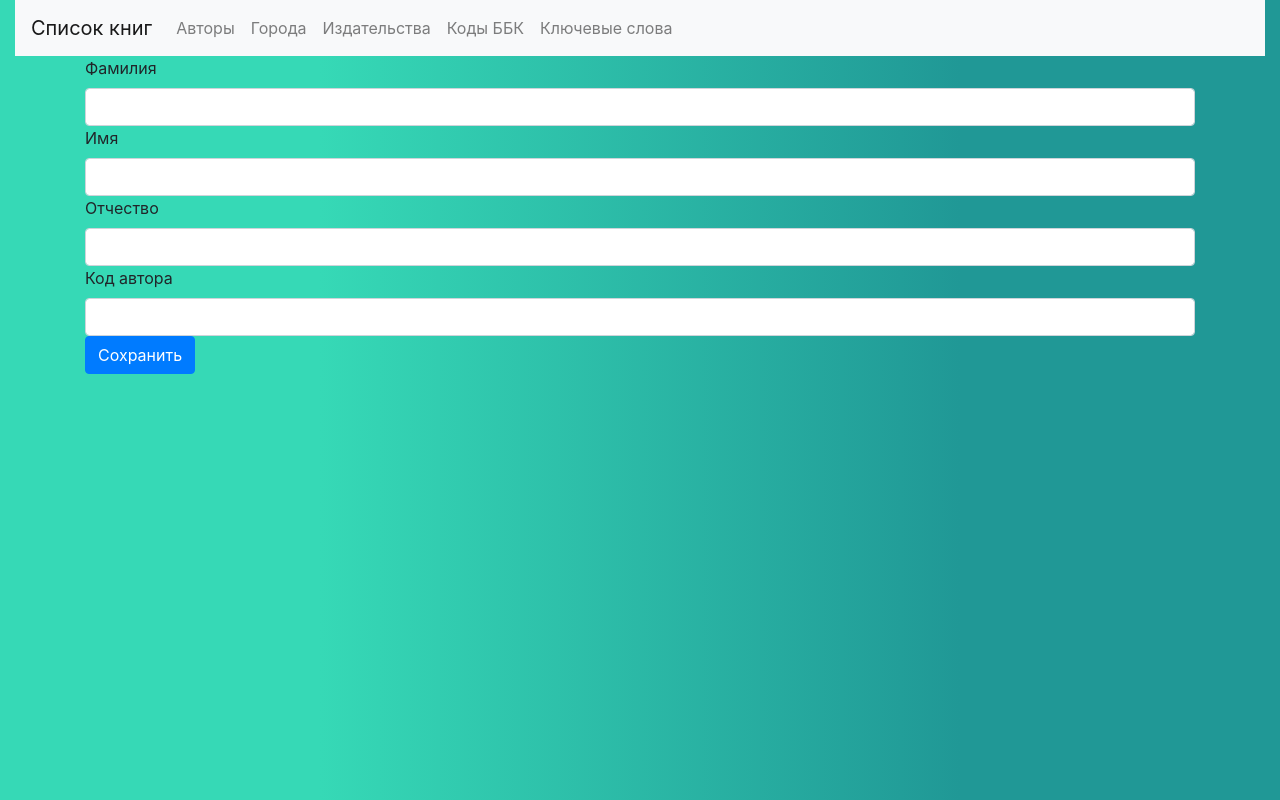
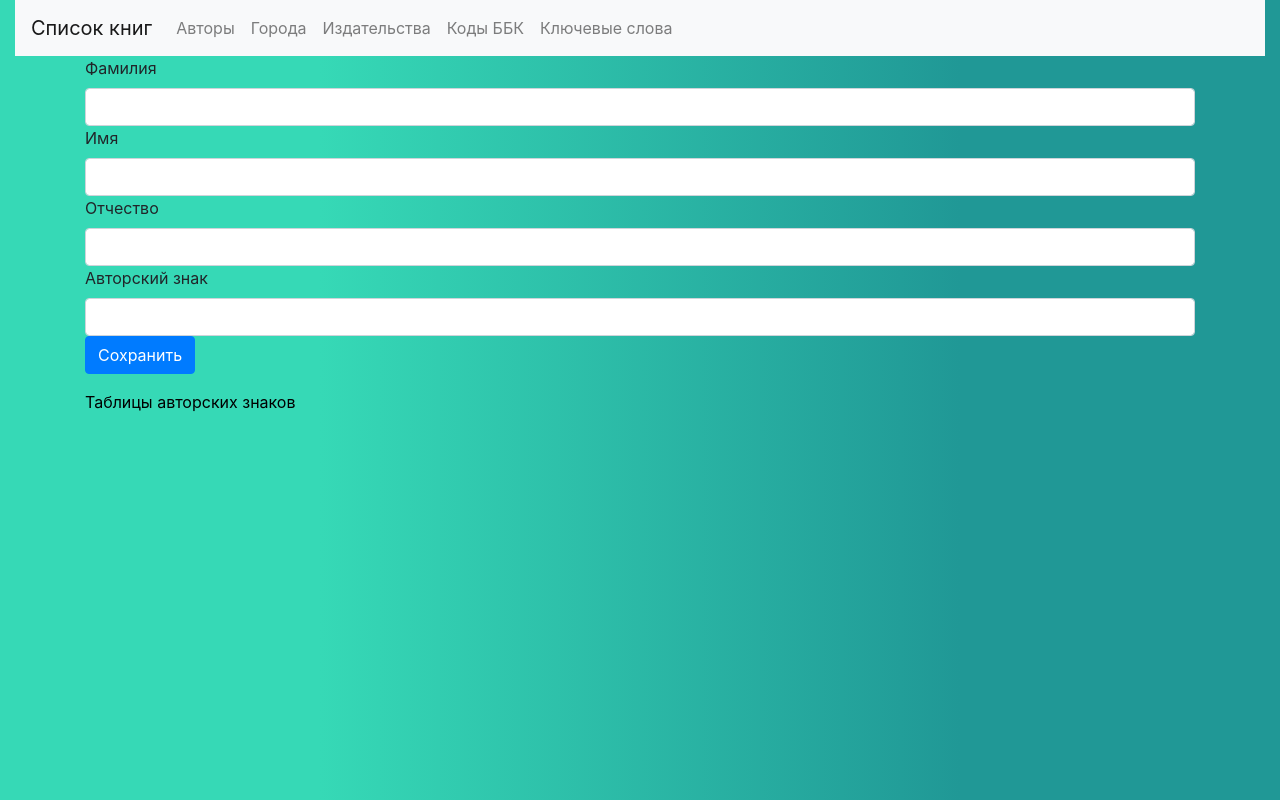
Before and after one commit to burbaljaka/lib_catalog, a React (Create React App) app in the folder frontend/: page /authors/manage in a window 1280 px wide. Built offline with nearby package versions, Linux system fonts and the light colour scheme.

Commit message:
added link to author codes in AuthorCreateUpdate

```diff
--- a/frontend/src/AuthorCreateUpdate.js
+++ b/frontend/src/AuthorCreateUpdate.js
@@ -75,6 +75,8 @@ class AuthorCreateUpdate extends Component {
       })
   }
 
+
+
   render() {
     return (
       <div className="container">
@@ -89,13 +91,15 @@ class AuthorCreateUpdate extends Component {
           <label>Отчество</label>
           <input className="form-control" id="mname" type="text" value={this.state.mname} onChange={this.handleChange}/>
 
-          <label>Код автора</label>
+          <label>Авторский знак</label>
           <input className="form-control" id="author_code" type="text" value={this.state.author_code} onChange={this.handleChange}/>
 
           <input className="btn btn-primary" type="submit" value="Сохранить"/>
 
+
         </div>
       </form>
+      <a href="http://lib.sportedu.ru/HAVkina1.idc" style={{color: 'black'}}>Таблицы авторских знаков</a>
       </div>
     );
   }
```
